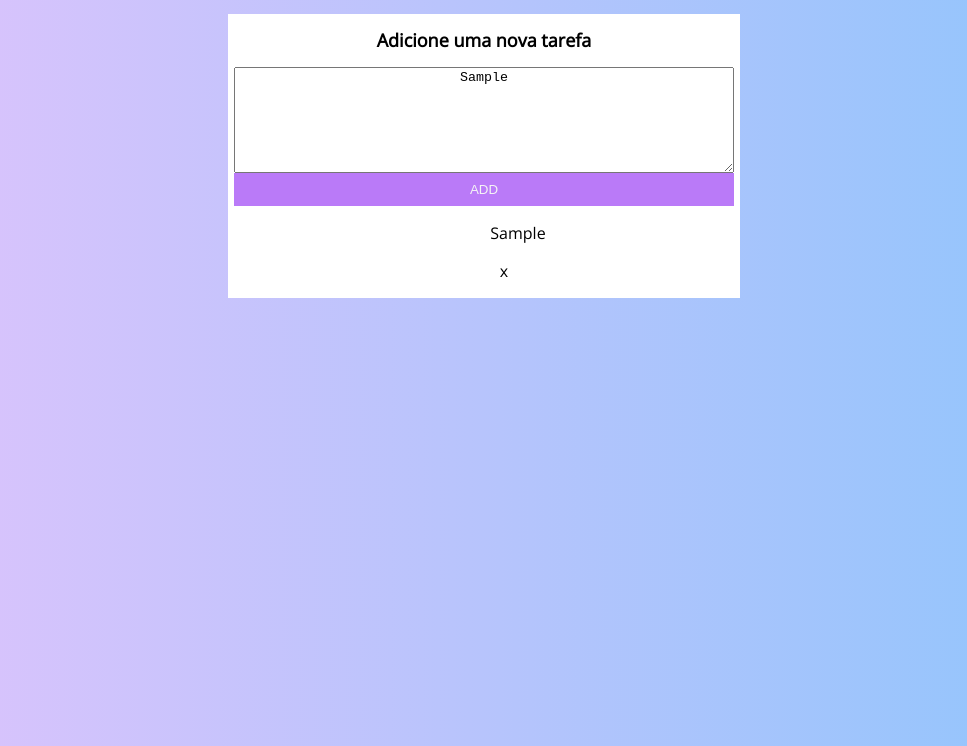
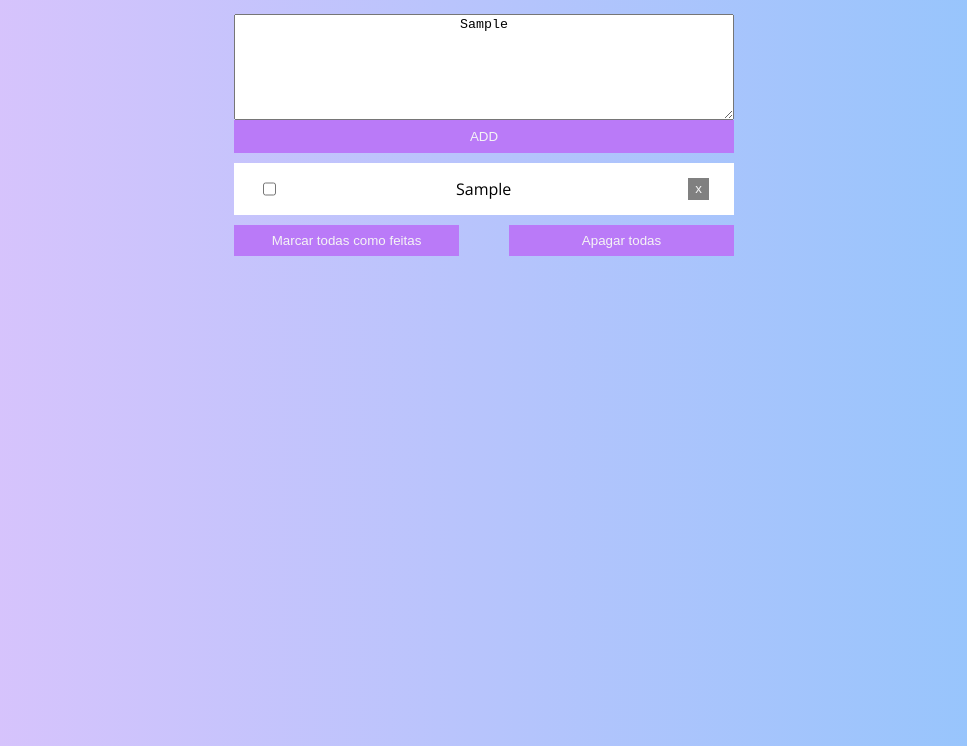
Before and after one commit to balini/projeto-2-to-do-list, a plain HTML site: page projeto-2-to-do-list/index.html in a window 1280 px wide. Both pictures are taken after typing "Sample" into the empty fields and a click on the input "ADD". Shown: the part 54-800 px from the top of the page, without its empty margins (156-1123 px from the left). Drawn offline with nearby package versions, Linux system fonts and the light colour scheme.

Commit message:
atualizações do projeto

```diff
--- a/projeto-2-to-do-list/assets/script.js
+++ b/projeto-2-to-do-list/assets/script.js
@@ -1,27 +1,67 @@
-window.addEventListener('DOMContentLoaded', function() {
+window.addEventListener('DOMContentLoaded', function () {
     let getClick = document.querySelector('#getClick');
-    const resultado = document.querySelector('#resultado');
-    let getText = document.querySelector('#getText');
+    const resultado = document.querySelector('#resultado'); //Ul que recebe a li
+    let getText = document.querySelector('#getText'); // tarefa digitada
+    let checkAll = document.querySelector('#checkAll');
+    let deletedAll = document.querySelector('#deletedAll');
 
-    getClick.addEventListener('click', function(add) {
-        add.preventDefault();
 
-        let getTextValue = getText.value;
+    getClick.addEventListener('click', function () {
 
-        let resultadoLista = document.createElement("li");
-        let fechar = document.createElement('p');
+        //Adiconando tarefa
 
-        resultadoLista.innerHTML = getTextValue;
-        fechar.innerHTML = 'x';
+        let resultadoLista = document.createElement("li"); //elemento criado
+        resultadoLista.classList = 'resultado--lista';
+        resultado.appendChild(resultadoLista);
 
-        resultadoLista.classList = 'lista';
-        fechar.classList = 'xis';
+        //marcando tarefa como feito
 
-        resultado.appendChild(resultadoLista);
-        resultado.appendChild(fechar);
+        let marcador = document.createElement("input");
+        marcador.setAttribute('type', 'checkbox');
+        resultadoLista.appendChild(marcador);
+        marcador.classList = 'marcador';
+
+        //texto
+        let texto = document.createElement('span');
+        let getTextValue = getText.value; //valor digitado da tarefa
+        resultadoLista.appendChild(texto);
+        texto.innerHTML += getTextValue; //adiciona o texto digitado no html
 
 
 
+        //Excluindo tarefas
+
+        let fechar = document.createElement('button');// 'x' para excluir tarefa
+        fechar.innerHTML = 'x';//adiciona 'x' para o botão
+        fechar.classList = 'close';
+        resultadoLista.appendChild(fechar);
+
+        //função excluir tarefas
+        fechar.addEventListener('click', function () {
+            resultado.removeChild(resultadoLista);
+        })
+
+        //função de marcar tarefas
+        marcador.addEventListener('click', function () {
+            if(this.checked == true){texto.classList.toggle('tarefa--concluida', true)}
+            else{texto.classList.toggle('tarefa--concluida', false)}
+        })
+
+        //excluindo todas as tarefas
+        deletedAll.addEventListener('click', function deleted() {
+            resultadoLista.remove();
+        })
+
+    })
+
+     //marcando todas as tarfeas
+     checkAll.addEventListener('click', function maracarTudo() {
+        let comprimentoMarcador = document.querySelectorAll('.marcador')
+        console.log(comprimentoMarcador);
+        comprimentoMarcador.forEach(element => {
+            element.marcador;
+        //    texto.classList.toggle('tarefa--concluida', true);
+        });
     })
 
 
@@ -29,4 +69,4 @@ window.addEventListener('DOMContentLoaded', function() {
 
 
 
-  });
+});
--- a/projeto-2-to-do-list/assets/style.css
+++ b/projeto-2-to-do-list/assets/style.css
@@ -2,12 +2,19 @@ body {
     background: linear-gradient(90deg, rgb(224, 195, 252), rgb(142, 197, 252));
     font-family: 'Open Sans', sans-serif;
     margin: 0;
-
+    box-sizing: border-box;
 }
 
 li {
     list-style: none;
 }
+
+h1 {
+    color: whitesmoke;
+    font-size: 25px;
+}
+
+
 
 .container {
     text-align: center;
@@ -15,28 +22,20 @@ li {
     flex-direction: column;
     align-items: center;
     height: 100vh;
-
-}
-
-h1 {
-    color: white;
-    font-size: 25px;
 }
 
 .conteudo {
-    background-color: white;
+    /* background-color: white; */
     width: 40%;
-}
-
-h2 {
-    font-size: 18px;
+    display: flex;
+    flex-direction: column;
+    align-items: center;
 }
 
 .lista {
     display: flex;
     flex-direction: column;
     width: 500px;
-    margin: 0 auto;
 }
 
 textarea {
@@ -50,6 +49,45 @@ input {
     color: whitesmoke;
 }
 
-.resultado {
+#resultado {
+    display: block;
+    text-align: center;
+    background-color: #ffffff;
+    margin: 0;
+    padding: 0;
+    margin-top: 2%;
+    margin-bottom: 2%;
+}
+
+.resultado--lista {
     display: flex;
+    justify-content: space-between;
+    padding: 3% 5%;
 }
+
+.close {
+    border: 1px solid grey;
+    background-color: grey;
+    color: whitesmoke;
+}
+
+.tarefa--concluida{
+    color: grey;
+    text-decoration: line-through;
+    font-style: italic;
+}
+
+.container--btn{
+    display: flex;
+    align-items: center;
+    justify-content: space-between;
+    width: 500px;
+}
+
+.btn {
+    background-color: #ba7af8;
+    border: 8px solid #ba7af8;
+    color: whitesmoke;
+    padding: 0;
+    width: 45%;
+}
--- a/projeto-2-to-do-list/index.html
+++ b/projeto-2-to-do-list/index.html
@@ -1,5 +1,6 @@
 <!DOCTYPE html>
 <html lang="pt-br">
+
 <head>
     <meta charset="UTF-8">
     <meta name="viewport" content="width=device-width, initial-scale=1.0">
@@ -9,29 +10,29 @@
     <script src="./assets/script.js"></script>
     <title>Lista de coisas a fazer</title>
 </head>
+
 <body>
 
     <main class="container">
         <h1>Lista de coisas a fazer</h1>
 
         <section class="conteudo">
-            <div>
-                <h2>Adicione uma nova tarefa</h2>
+
+            <div class="lista">
+                <textarea id="getText" placeholder="Digite aqui a sua tarefa"></textarea>
+                <input id="getClick" type="submit" value="ADD">
+
+                <ul id="resultado"></ul>
             </div>
 
-            <div>
-                <form class="lista">
-                    <textarea id="getText" placeholder="Digite aqui a sua tarefa"></textarea>
-                    <input id="getClick" type="submit" value="ADD">
-                </form>
-            </div>
-
-            <div>
-                <ul id="resultado"></ul>
+            <div class="container--btn">
+                <button id="checkAll" class="btn">Marcar todas como feitas</button>
+                <button id="deletedAll" class="btn">Apagar todas</button>
             </div>
 
         </section>
     </main>
 
 </body>
+
 </html>
```
